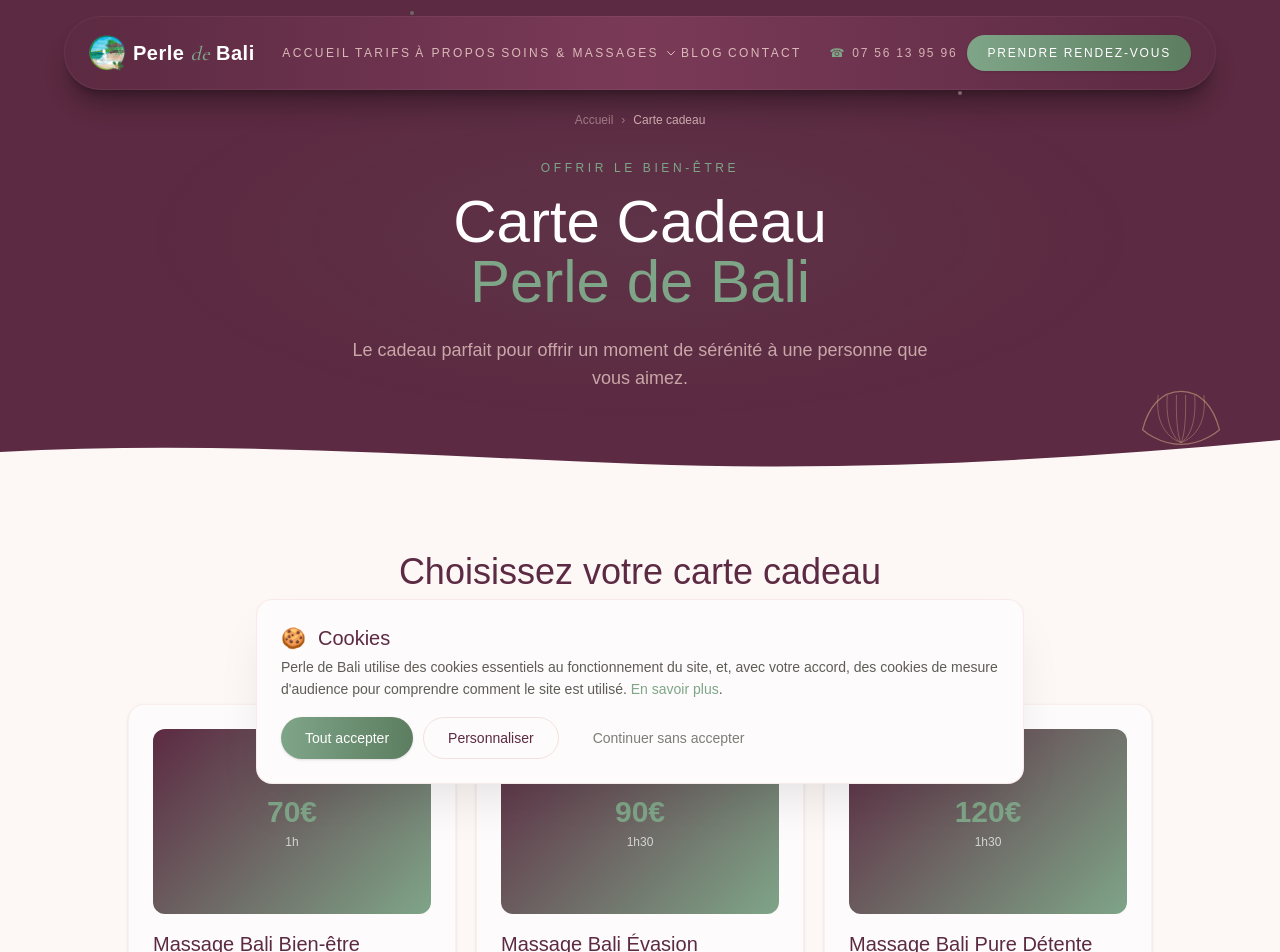
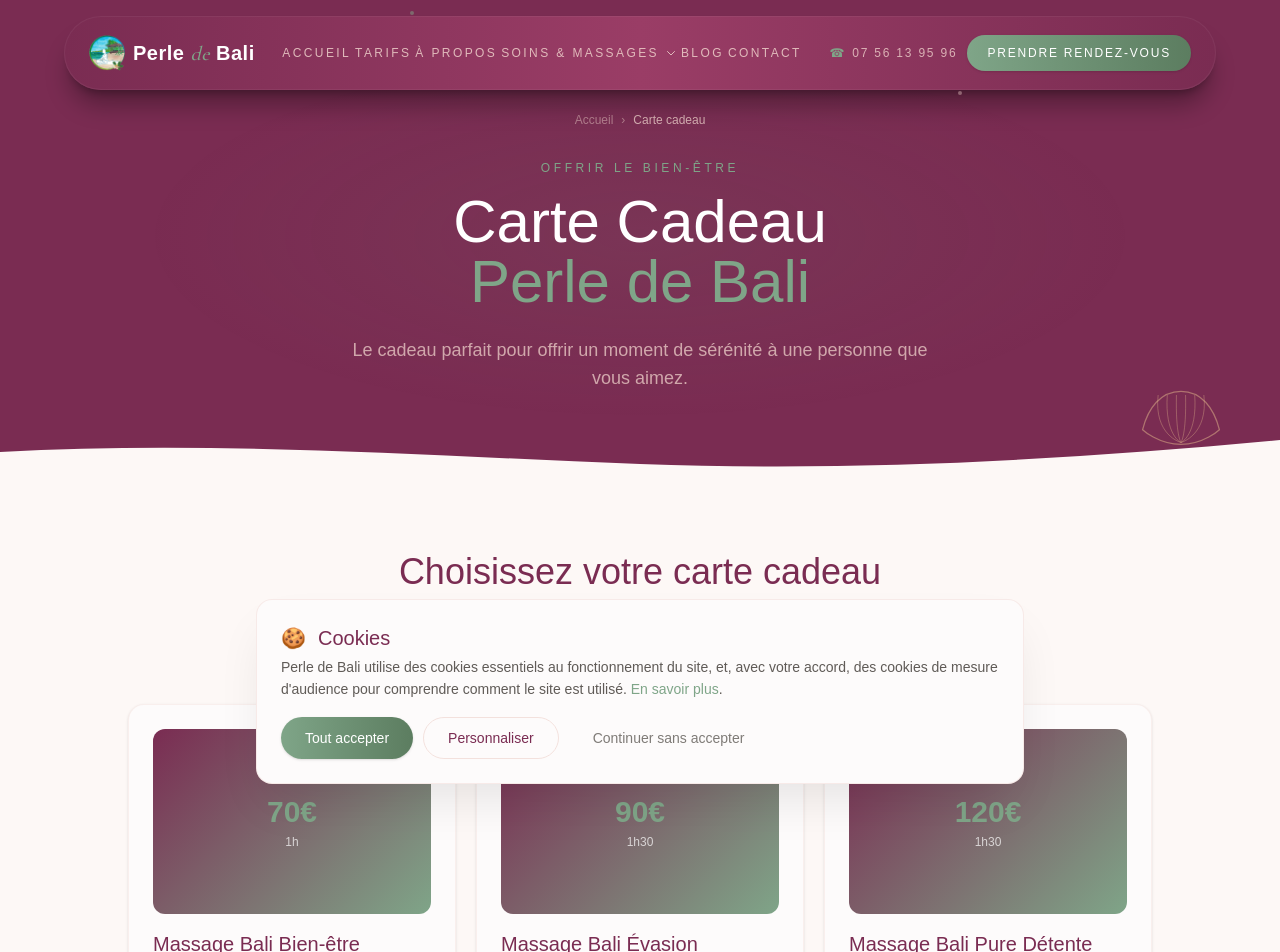
Before and after one commit to Call-Connect-Benin/perle-bali-next, a Next.js app: page /carte-cadeau in a window 1280 px wide. Shown: the top 952 px of the page. Built offline with nearby package versions, Linux system fonts and the light colour scheme; a web font is replaced by a local one.

Commit message:
Corrige le rose foncé qui virait au marron (header + carte cadeau)
Le ton dominant #5C2A42 lisait comme brun dans le rendu final. Passage
a #7A2C52 (plus sature, framboise) et alignement du degrade du header
sur #9A3D66 pour rester coherent avec le nouveau ton.

```diff
--- a/app/carte-cadeau/page.tsx
+++ b/app/carte-cadeau/page.tsx
@@ -95,7 +95,7 @@
                 className="pricing-card bg-bali-white rounded-2xl p-6 shadow-sm border border-bali-sand/30 flex flex-col"
               >
                 <div className="w-full aspect-[3/2] rounded-xl mb-4 flex items-center justify-center relative overflow-hidden"
-                  style={{ background: "linear-gradient(135deg, #5C2A42 0%, #7FA588 100%)" }}>
+                  style={{ background: "linear-gradient(135deg, #7A2C52 0%, #7FA588 100%)" }}>
                   <div className="text-center text-white">
                     <p className="font-display text-3xl font-semibold text-bali-gold">{opt.price}</p>
                     <p className="font-body text-xs text-white/70 mt-1">{opt.duration}</p>
--- a/app/globals.css
+++ b/app/globals.css
@@ -4,7 +4,7 @@
   --color-bali-cream: #FDF8F6;
   --color-bali-cream-dark: #F5EAE5;
   --color-bali-blush: #FBEFEC;
-  --color-bali-deep: #5C2A42;
+  --color-bali-deep: #7A2C52;
   --color-bali-green: #5C7D60;
   --color-bali-sage: #7FA588;
   --color-bali-gold: #7FA588;
--- a/components/Header.tsx
+++ b/components/Header.tsx
@@ -44,7 +44,7 @@
     <header className="fixed inset-x-0 top-0 z-50 px-3 sm:px-6 pt-3 sm:pt-4">
       {/* Floating pill, overlaid on top of the page — never pushes content down,
           so whatever sits behind it is always the actual hero background */}
-      <div className="relative max-w-6xl mx-auto rounded-full bg-gradient-to-r from-bali-deep via-[#7A3A57] to-bali-deep shadow-xl shadow-black/30 border border-white/5">
+      <div className="relative max-w-6xl mx-auto rounded-full bg-gradient-to-r from-bali-deep via-[#9A3D66] to-bali-deep shadow-xl shadow-black/30 border border-white/5">
         {/* Subtle scattered ornament dots */}
         <span className="pointer-events-none absolute left-[30%] -top-1.5 w-1 h-1 rounded-full bg-bali-gold/50 hidden md:block" />
         <span className="pointer-events-none absolute right-[22%] -bottom-1.5 w-1 h-1 rounded-full bg-bali-sand/40 hidden md:block" />
```
